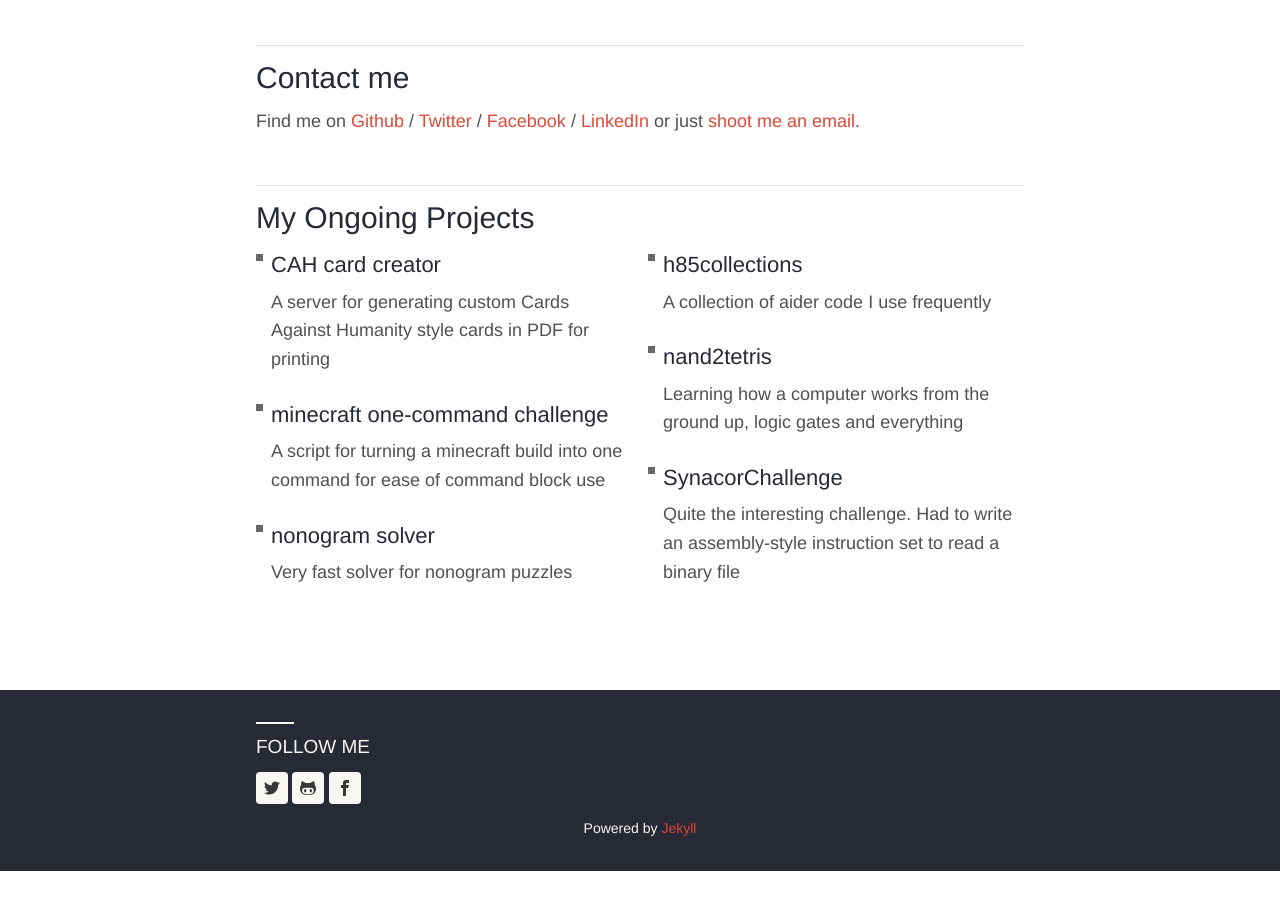
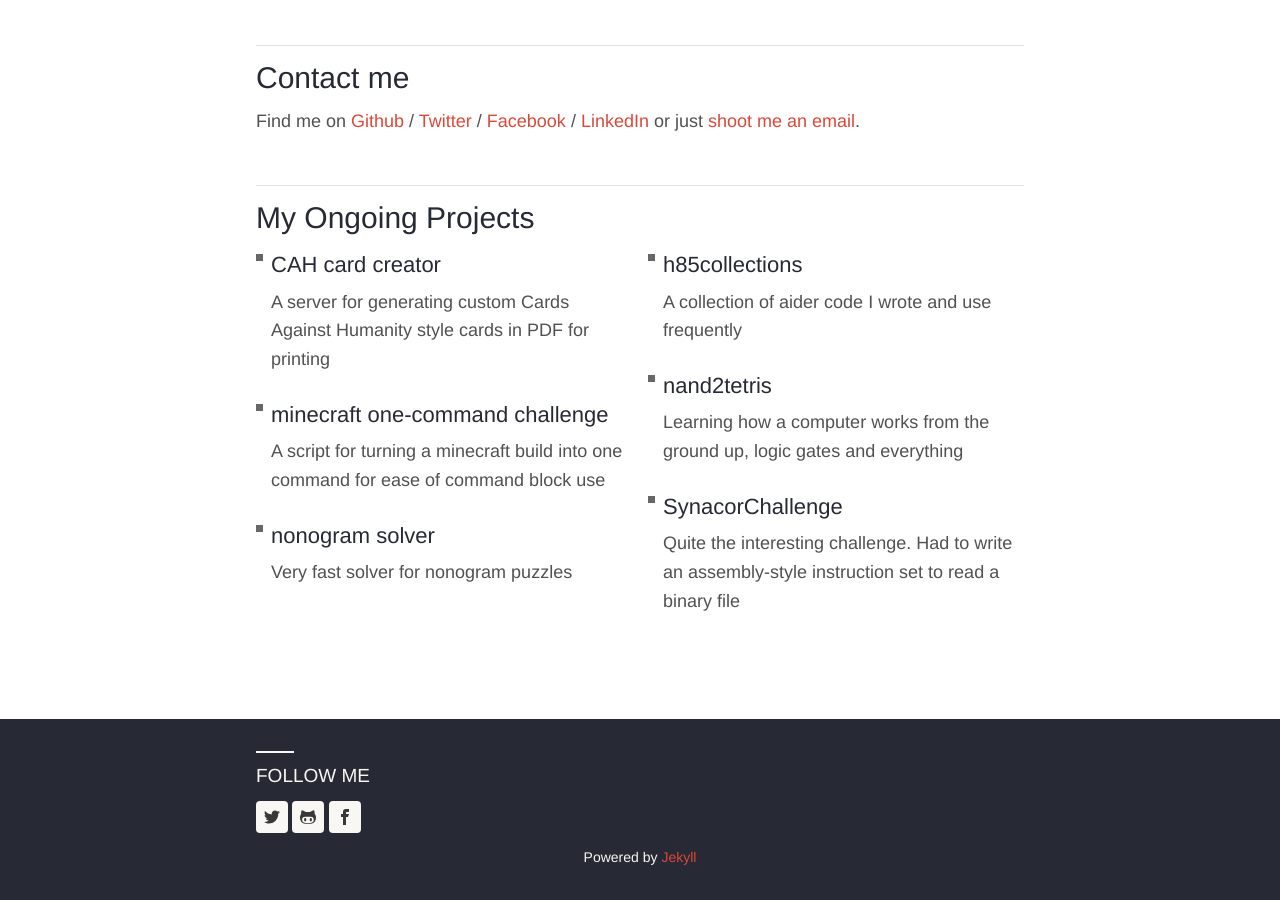
Before and after one commit to giff-h/hamstap85.github.io, a Jekyll site: the page built from index.html, in a window 1280 px wide and 900 px high, scrolled down 614 px. Built offline with Jekyll 4.4.1, drawn with Linux system fonts in a browser that asks for light colours; nearby versions of some CDN libraries; before the commit the page ends 1485 px from its top, so only the background shows below that.

Commit message:
Minor detail changes

```diff
--- a/index.html
+++ b/index.html
@@ -11,7 +11,7 @@
 	</div>
 	<div id="contact" class="post">
 		<h3 id="contact-me">Contact me</h3>
-		<p>Find me on <a href="{{ site.harmony.social.github | prepend: 'https://github.com/' }}">Github</a> / <a href="{{ site.harmony.social.twitter | prepend: 'https://twitter.com/' }}">Twitter</a> / <a href="{{ site.harmony.social.facebook | prepend: 'https://facebook.com/' }}">Facebook</a> / <a href="https://www.linkedin.com/in/hameed-gifford-670b0b97/">LinkedIn</a> or just <a href="mailto:giff.h92@gmail.com">shoot me an email</a>.</p>
+		<p>Find me on <a href="{{ site.harmony.social.github | prepend: 'https://github.com/' }}">Github</a> / <a href="{{ site.harmony.social.twitter | prepend: 'https://twitter.com/' }}">Twitter</a> / <a href="{{ site.harmony.social.facebook | prepend: 'https://facebook.com/' }}">Facebook</a> / <a href="https://www.linkedin.com/in/hameed-gifford-670b0b97/">LinkedIn</a> or just <a href="{{ site.harmony.author.email | prepend: 'mailto:' }}">shoot me an email</a>.</p>
 	</div>
 	<div id="githubs" class="post">
 		<h3>My Ongoing Projects</h3>
@@ -30,7 +30,7 @@
 			</li>
 			<li>
 				<a href="{{ '/h85collections' | prepend: site.harmony.social.github | prepend: 'https://github.com/' }}"><h5>h85collections</h5></a>
-				<p>A collection of aider code I use frequently</p>
+				<p>A collection of aider code I wrote and use frequently</p>
 			</li>
 			<li>
 				<a href="{{ '/nand2tetris' | prepend: site.harmony.social.github | prepend: 'https://github.com/' }}"><h5>nand2tetris</h5></a>
```
Also changed, not shown: 1 other file.
